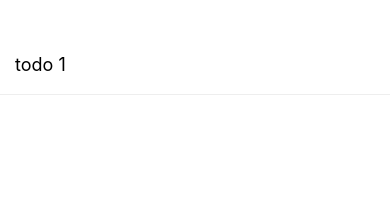
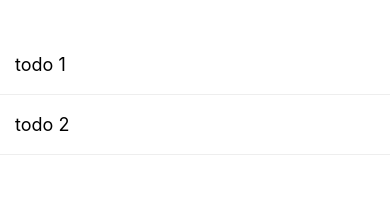
Before and after one commit to zearkiatos/react-native-redux-app, a React Native app: screen / in a window 390 px wide. Shown: the top 205 px of the page. Built offline with nearby package versions, Linux system fonts and the light colour scheme.

Commit message:
Conecting our first component and configuration gitlab-ci

```diff
--- a/src/index.js
+++ b/src/index.js
@@ -1,11 +1,12 @@
 import React from "react";
 import { StyleSheet, View, FlatList } from "react-native";
+import { connect } from "react-redux";
 import ListItem from "./components/ListItem";
-const AppUI = () => (
+const AppUI = ({ todos }) => (
   <View style={styles.container}>
     <FlatList
       style={styles.list}
-      data={data}
+      data={todos}
       keyExtractor={(item) => String(item.id)}
       renderItem={({ item }) => (
         <ListItem onPress={() => {}} description={item.description} />
@@ -13,13 +14,6 @@
     />
   </View>
 );
-const data = [
-  {
-    id: 1,
-    description: "todo 1",
-    completed: false
-  }
-];
 const styles = StyleSheet.create({
   container: {
     marginTop: 35,
@@ -33,4 +27,10 @@
   }
 });
 
-export default AppUI;
+const mapStateToProps = (state) => {
+  return {
+    todos: state.todos
+  };
+};
+
+export default connect(mapStateToProps)(AppUI);
```
Also changed, not shown: .gitlab-ci.yml (added), 1 other file (tests, documents, lock files or other folders).
